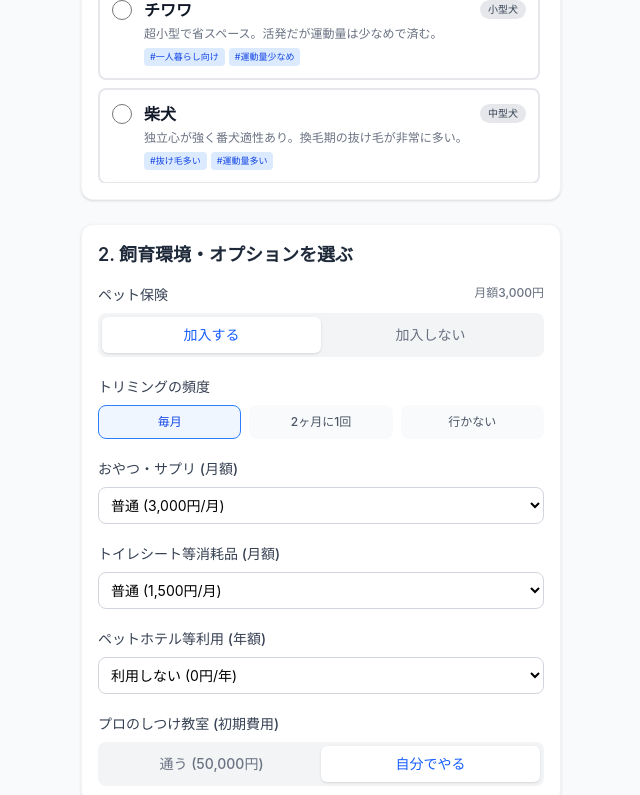
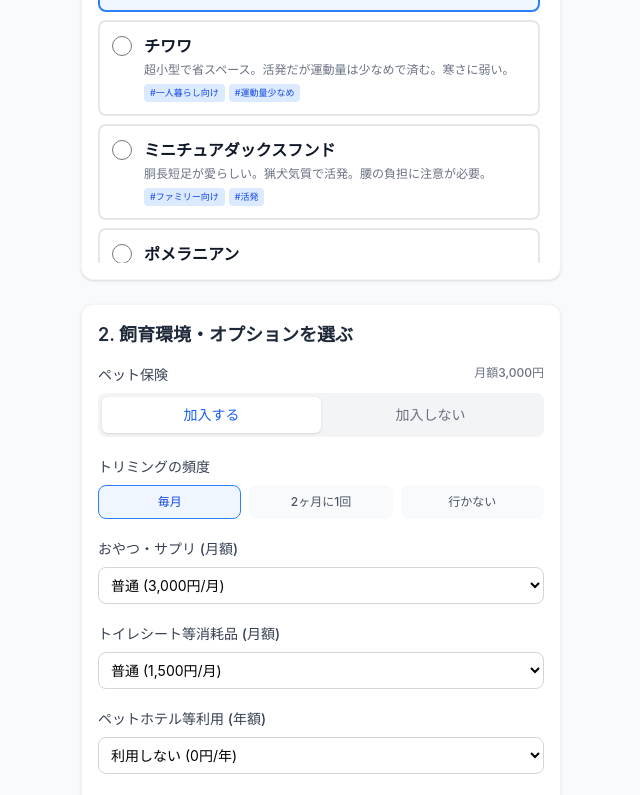
Before and after one commit to BambaSpace/PetSim, a React (Vite) app: page / in a window 1280 px wide. Shown: the part 360-1155 px from the top of the page, without its empty margins (319-959 px from the left). Built offline with nearby package versions, Linux system fonts and the light colour scheme.

Commit message:
ドキュメント更新および犬種データの拡充・UIのカテゴリ分け対応
Co-authored-by: BambaSpace <246610133+BambaSpace@users.noreply.github.com>

```diff
--- a/src/App.tsx
+++ b/src/App.tsx
@@ -14,6 +14,7 @@ type DogBreed = {
 };
 
 const DOG_BREEDS: DogBreed[] = [
+  // --- 小型犬 ---
   {
     id: 'toy-poodle',
     name: 'トイプードル',
@@ -23,7 +24,7 @@ const DOG_BREEDS: DogBreed[] = [
     trimmingCost: 8000,
     description: '賢くしつけやすい。抜け毛が少なく室内飼いに最適。毎月のトリミング必須。',
     size: '小型犬',
-    tags: ['一人暮らし向け', '抜け毛少ない']
+    tags: ['一人暮らし向け', '抜け毛少ない', '初心者向け']
   },
   {
     id: 'chihuahua',
@@ -32,10 +33,56 @@ const DOG_BREEDS: DogBreed[] = [
     lifespan: 14,
     monthlyFood: 4000,
     trimmingCost: 3000,
-    description: '超小型で省スペース。活発だが運動量は少なめで済む。',
+    description: '超小型で省スペース。活発だが運動量は少なめで済む。寒さに弱い。',
     size: '小型犬',
     tags: ['一人暮らし向け', '運動量少なめ']
   },
+  {
+    id: 'dachshund',
+    name: 'ミニチュアダックスフンド',
+    price: 300000,
+    lifespan: 14,
+    monthlyFood: 5500,
+    trimmingCost: 5000,
+    description: '胴長短足が愛らしい。猟犬気質で活発。腰の負担に注意が必要。',
+    size: '小型犬',
+    tags: ['ファミリー向け', '活発']
+  },
+  {
+    id: 'pomeranian',
+    name: 'ポメラニアン',
+    price: 350000,
+    lifespan: 13,
+    monthlyFood: 4500,
+    trimmingCost: 7000,
+    description: 'ふわふわの被毛が特徴。活発で好奇心旺盛。骨折などのケガに注意。',
+    size: '小型犬',
+    tags: ['抜け毛多い', '活発']
+  },
+  {
+    id: 'papillon',
+    name: 'パピヨン',
+    price: 250000,
+    lifespan: 15,
+    monthlyFood: 6000,
+    trimmingCost: 5000,
+    description: '蝶のような耳が特徴。非常に賢く運動能力が高い。',
+    size: '小型犬',
+    tags: ['一人暮らし向け', '賢い']
+  },
+  {
+    id: 'yorkie',
+    name: 'ヨークシャーテリア',
+    price: 300000,
+    lifespan: 14,
+    monthlyFood: 4000,
+    trimmingCost: 7000,
+    description: '美しい被毛の「動く宝石」。負けん気が強く活発。定期的なカットが必要。',
+    size: '小型犬',
+    tags: ['抜け毛少ない', '活発']
+  },
+
+  // --- 中型犬 ---
   {
     id: 'shiba',
     name: '柴犬',
@@ -45,18 +92,18 @@ const DOG_BREEDS: DogBreed[] = [
     trimmingCost: 0,
     description: '独立心が強く番犬適性あり。換毛期の抜け毛が非常に多い。',
     size: '中型犬',
-    tags: ['抜け毛多い', '運動量多い']
+    tags: ['抜け毛多い', '運動量多い', '番犬向き']
   },
   {
-    id: 'golden',
-    name: 'ゴールデンレトリバー',
-    price: 350000,
-    lifespan: 11,
-    monthlyFood: 15000,
-    trimmingCost: 10000,
-    description: '温和で人懐っこい。食費や医療費など大型犬ならではのコストがかかる。',
-    size: '大型犬',
-    tags: ['ファミリー向け', '運動量多い', '抜け毛多い']
+    id: 'corgi',
+    name: 'ウェルシュ・コーギー',
+    price: 300000,
+    lifespan: 13,
+    monthlyFood: 8000,
+    trimmingCost: 0,
+    description: '牧牛犬としてのスタミナと賢さ。運動量がかなり必要。太りやすい体質。',
+    size: '中型犬',
+    tags: ['運動量多い', '抜け毛多い', 'ファミリー向け']
   },
   {
     id: 'spitz',
@@ -70,26 +117,72 @@ const DOG_BREEDS: DogBreed[] = [
     tags: ['抜け毛多い']
   },
   {
-    id: 'papillon',
-    name: 'パピヨン',
-    price: 250000,
-    lifespan: 15,
-    monthlyFood: 6000,
-    trimmingCost: 5000,
-    description: '蝶のような耳が特徴。賢く運動能力が高い。',
-    size: '小型犬',
-    tags: ['一人暮らし向け']
-  },
-  {
     id: 'sheltie',
     name: 'シェットランドシープドッグ',
     price: 350000,
     lifespan: 12,
     monthlyFood: 10000,
     trimmingCost: 8000,
-    description: '牧羊犬由来の知性と体力。運動量の確保が必要。',
+    description: '牧羊犬由来の知性と体力。豊かな被毛のお手入れと運動量の確保が必要。',
     size: '中型犬',
-    tags: ['運動量多い', '抜け毛多い']
+    tags: ['運動量多い', '抜け毛多い', '賢い']
+  },
+  {
+    id: 'french-bulldog',
+    name: 'フレンチブルドッグ',
+    price: 400000,
+    lifespan: 10,
+    monthlyFood: 9000,
+    trimmingCost: 0,
+    description: '愛嬌のある顔立ち。暑さに非常に弱く、室温管理が必須。',
+    size: '中型犬',
+    tags: ['運動量少なめ', '室内飼い特化']
+  },
+
+  // --- 大型犬 ---
+  {
+    id: 'golden',
+    name: 'ゴールデンレトリバー',
+    price: 350000,
+    lifespan: 11,
+    monthlyFood: 15000,
+    trimmingCost: 10000,
+    description: '温和で人懐っこい。食費や医療費など大型犬ならではのコストがかかる。',
+    size: '大型犬',
+    tags: ['ファミリー向け', '運動量多い', '抜け毛多い']
+  },
+  {
+    id: 'labrador',
+    name: 'ラブラドールレトリバー',
+    price: 300000,
+    lifespan: 12,
+    monthlyFood: 15000,
+    trimmingCost: 5000,
+    description: '非常に賢く従順。短毛だが抜け毛は多い。十分な運動が必須。',
+    size: '大型犬',
+    tags: ['ファミリー向け', '運動量多い', '賢い']
+  },
+  {
+    id: 'husky',
+    name: 'シベリアンハスキー',
+    price: 350000,
+    lifespan: 12,
+    monthlyFood: 16000,
+    trimmingCost: 0,
+    description: 'オオカミのような風貌。非常に体力があり長時間の散歩が必要。暑さに弱い。',
+    size: '大型犬',
+    tags: ['運動量非常に多い', '抜け毛多い']
+  },
+  {
+    id: 'bernese',
+    name: 'バーニーズマウンテンドッグ',
+    price: 400000,
+    lifespan: 8,
+    monthlyFood: 20000,
+    trimmingCost: 12000,
+    description: '優しく穏やかな性格。暑さに弱く、寿命が比較的短い傾向にある。',
+    size: '大型犬',
+    tags: ['ファミリー向け', '抜け毛多い', 'のんびり']
   }
 ];
 
@@ -198,8 +291,17 @@ export default function App() {
             </div>
           </div>
 
-          <div className="flex flex-col gap-2 max-h-80 overflow-y-auto pr-1">
-            {filteredBreeds.length > 0 ? filteredBreeds.map((b) => (
+          <div className="flex flex-col gap-4 max-h-[400px] overflow-y-auto pr-1">
+            {filteredBreeds.length > 0 ? (
+              ['小型犬', '中型犬', '大型犬'].map(sizeCategory => {
+                const breedsInSize = filteredBreeds.filter(b => b.size === sizeCategory);
+                if (breedsInSize.length === 0) return null;
+
+                return (
+                  <div key={sizeCategory} className="mb-2">
+                    <h3 className="text-sm font-bold text-blue-800 bg-blue-100 px-3 py-1 rounded-md mb-2">{sizeCategory}</h3>
+                    <div className="flex flex-col gap-2">
+                      {breedsInSize.map((b) => (
                         <label
                           key={b.id}
                           className={`p-3 rounded-lg border-2 cursor-pointer transition-colors flex-shrink-0 ${
@@ -218,7 +320,6 @@ export default function App() {
                             <div className="flex-1">
                               <div className="flex justify-between items-center mb-1">
                                 <div className="font-bold text-gray-900">{b.name}</div>
-                      <span className="text-[10px] bg-gray-200 text-gray-700 px-2 py-0.5 rounded-full">{b.size}</span>
                               </div>
                               <div className="text-xs text-gray-500 leading-snug mb-1.5">{b.description}</div>
                               <div className="flex flex-wrap gap-1">
@@ -231,7 +332,12 @@ export default function App() {
                             </div>
                           </div>
                         </label>
-            )) : (
+                      ))}
+                    </div>
+                  </div>
+                );
+              })
+            ) : (
               <p className="text-center text-sm text-gray-500 py-4">該当する犬種が見つかりません</p>
             )}
           </div>
```
Also changed, not shown: 5 other files (tests, documents, lock files or other folders). Lines whose indentation alone changed are shown as unchanged.
